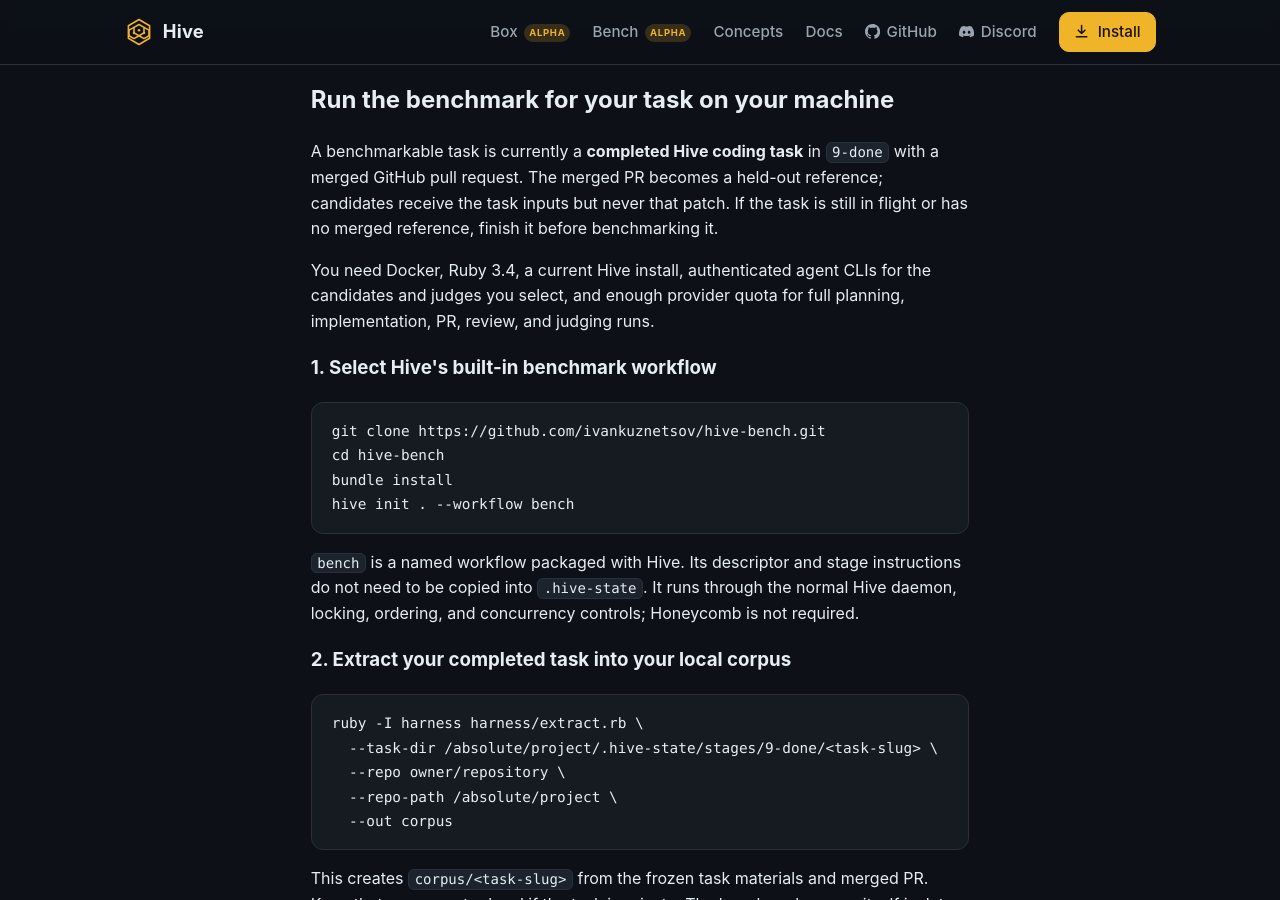
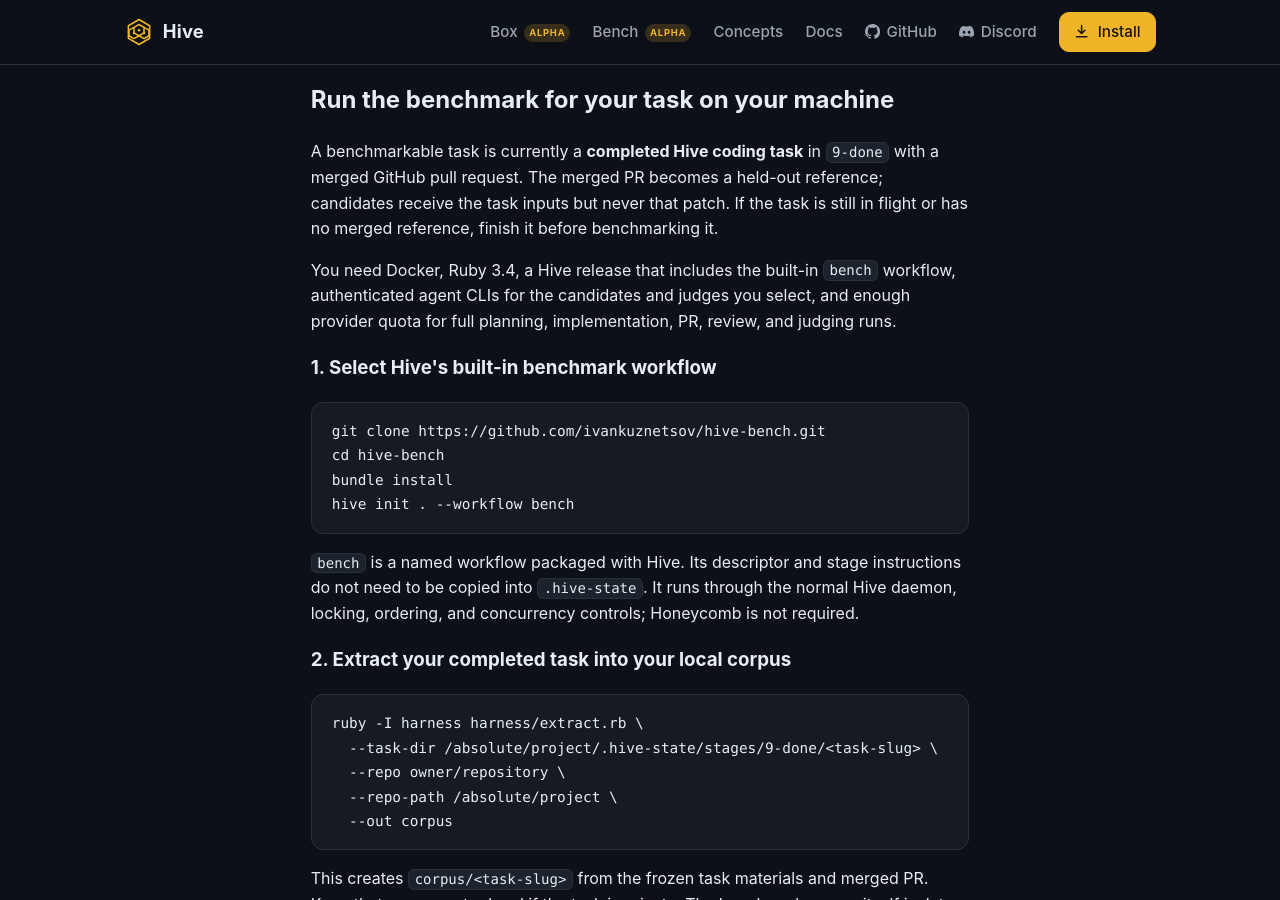
Before and after one commit to ivankuznetsov/hive-site, a Jekyll site: the page built from bench/index.md, in a window 1280 px wide and 900 px high, scrolled down 6768 px. Built offline with Jekyll 4.4.1, drawn with Linux system fonts in a browser that asks for light colours.

Commit message:
bench: require Hive release with named workflow

```diff
--- a/_includes/bench/run.html
+++ b/_includes/bench/run.html
@@ -9,9 +9,10 @@
       merged reference, finish it before benchmarking it.
     </p>
     <p>
-      You need Docker, Ruby 3.4, a current Hive install, authenticated agent
-      CLIs for the candidates and judges you select, and enough provider quota
-      for full planning, implementation, PR, review, and judging runs.
+      You need Docker, Ruby 3.4, a Hive release that includes the built-in
+      <code>bench</code> workflow, authenticated agent CLIs for the candidates
+      and judges you select, and enough provider quota for full planning,
+      implementation, PR, review, and judging runs.
     </p>
 
     <h3>1. Select Hive's built-in benchmark workflow</h3>
```
